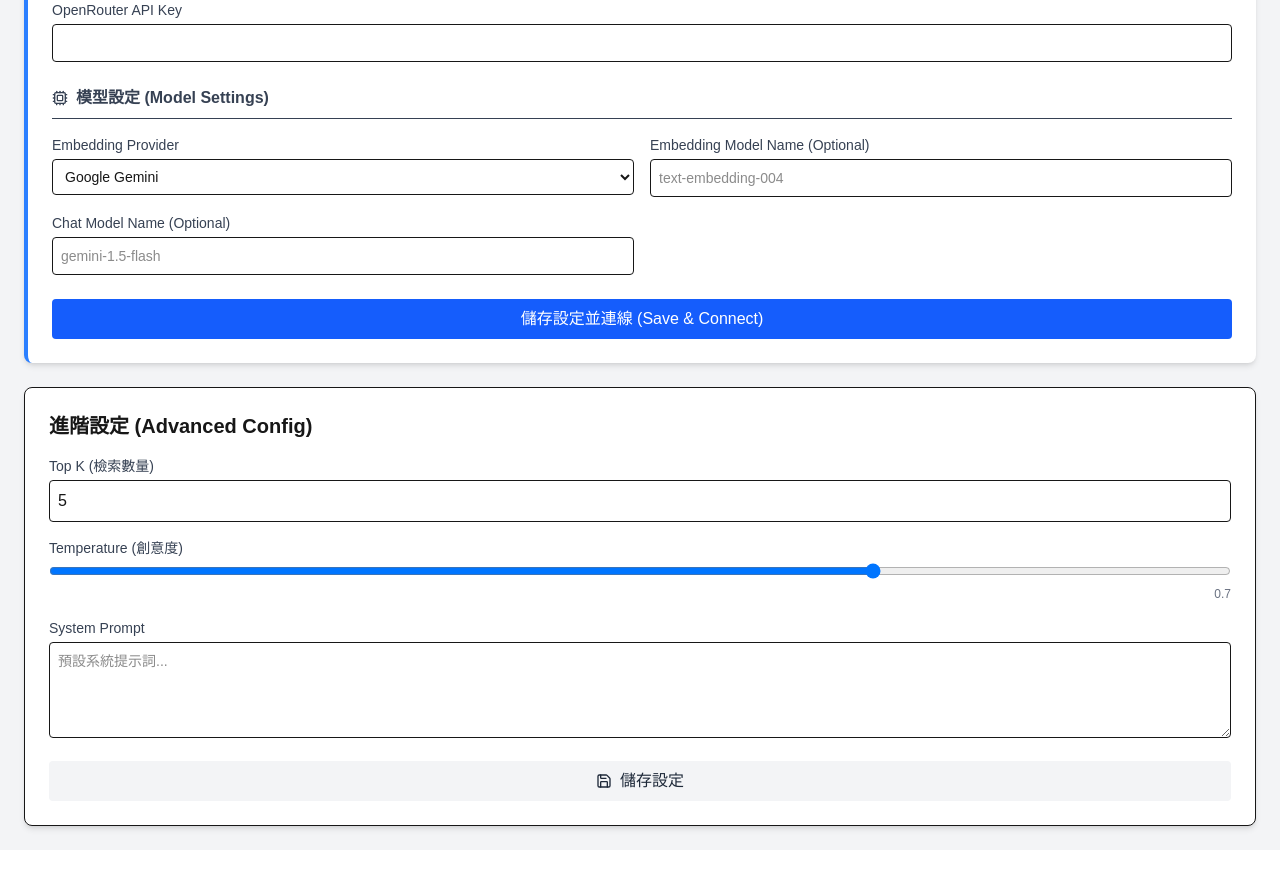
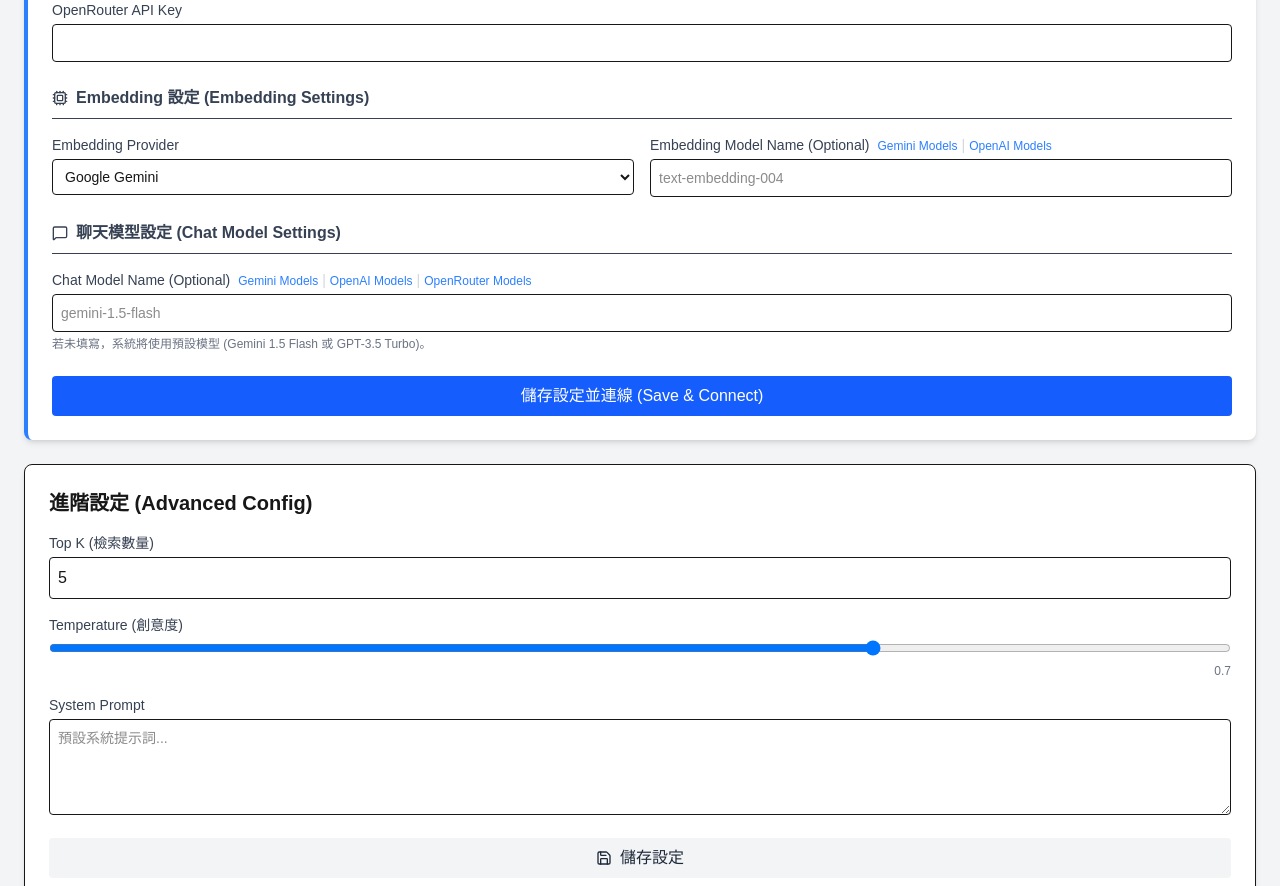
Before and after one commit to jeffery8910/ragworkshop202511, a Next.js app: page /admin in a window 1280 px wide. Shown: the part 1080-1966 px from the top of the page. Before the commit the page ends 1930 px from the top, so only its background shows below. Built offline with nearby package versions, Linux system fonts and the light colour scheme; no server answers.

Commit message:
refactor: split model settings and add documentation links
- Separate Embedding and Chat model settings in SetupPanel
- Add links to Gemini, OpenAI, and OpenRouter model documentation
- Fix state initialization for model fields

```diff
--- a/components/admin/SetupPanel.tsx
+++ b/components/admin/SetupPanel.tsx
@@ -13,6 +13,8 @@ export default function SetupPanel() {
         OPENAI_API_KEY: '',
         OPENROUTER_API_KEY: '',
         EMBEDDING_PROVIDER: 'gemini',
+        EMBEDDING_MODEL: '',
+        CHAT_MODEL: '',
         CHAT_TITLE: '',
         WELCOME_MESSAGE: ''
     });
@@ -168,10 +170,10 @@ export default function SetupPanel() {
                     </div>
                 </div>
 
-                {/* Embedding Provider Section */}
+                {/* Embedding Settings Section */}
                 <div className="space-y-4">
                     <h3 className="text-md font-semibold text-gray-700 flex items-center gap-2 border-b pb-2">
-                        <Cpu className="w-4 h-4" /> 模型設定 (Model Settings)
+                        <Cpu className="w-4 h-4" /> Embedding 設定 (Embedding Settings)
                     </h3>
                     <div className="grid grid-cols-1 md:grid-cols-2 gap-4">
                         <div>
@@ -188,26 +190,50 @@ export default function SetupPanel() {
                             </select>
                         </div>
                         <div>
-                            <label className="block text-sm font-medium text-gray-700 mb-1">Embedding Model Name (Optional)</label>
+                            <label className="block text-sm font-medium text-gray-700 mb-1">
+                                Embedding Model Name (Optional)
+                                <a href="https://ai.google.dev/gemini-api/docs/models/gemini" target="_blank" rel="noopener noreferrer" className="ml-2 text-blue-500 text-xs hover:underline">Gemini Models</a>
+                                <span className="mx-1 text-gray-300">|</span>
+                                <a href="https://platform.openai.com/docs/models/embeddings" target="_blank" rel="noopener noreferrer" className="text-blue-500 text-xs hover:underline">OpenAI Models</a>
+                            </label>
                             <input
                                 type="text"
                                 name="EMBEDDING_MODEL"
-                                value={(config as any).EMBEDDING_MODEL || ''}
+                                value={config.EMBEDDING_MODEL}
                                 onChange={handleChange}
                                 placeholder="text-embedding-004"
                                 className="w-full border rounded p-2 text-sm"
                             />
                         </div>
+                    </div>
+                </div>
+
+                {/* Chat Model Settings Section */}
+                <div className="space-y-4">
+                    <h3 className="text-md font-semibold text-gray-700 flex items-center gap-2 border-b pb-2">
+                        <MessageSquare className="w-4 h-4" /> 聊天模型設定 (Chat Model Settings)
+                    </h3>
+                    <div className="grid grid-cols-1 gap-4">
                         <div>
-                            <label className="block text-sm font-medium text-gray-700 mb-1">Chat Model Name (Optional)</label>
+                            <label className="block text-sm font-medium text-gray-700 mb-1">
+                                Chat Model Name (Optional)
+                                <a href="https://ai.google.dev/gemini-api/docs/models/gemini" target="_blank" rel="noopener noreferrer" className="ml-2 text-blue-500 text-xs hover:underline">Gemini Models</a>
+                                <span className="mx-1 text-gray-300">|</span>
+                                <a href="https://platform.openai.com/docs/models" target="_blank" rel="noopener noreferrer" className="text-blue-500 text-xs hover:underline">OpenAI Models</a>
+                                <span className="mx-1 text-gray-300">|</span>
+                                <a href="https://openrouter.ai/models" target="_blank" rel="noopener noreferrer" className="text-blue-500 text-xs hover:underline">OpenRouter Models</a>
+                            </label>
                             <input
                                 type="text"
                                 name="CHAT_MODEL"
-                                value={(config as any).CHAT_MODEL || ''}
+                                value={config.CHAT_MODEL}
                                 onChange={handleChange}
                                 placeholder="gemini-1.5-flash"
                                 className="w-full border rounded p-2 text-sm"
                             />
+                            <p className="text-xs text-gray-500 mt-1">
+                                若未填寫，系統將使用預設模型 (Gemini 1.5 Flash 或 GPT-3.5 Turbo)。
+                            </p>
                         </div>
                     </div>
                 </div>
```
